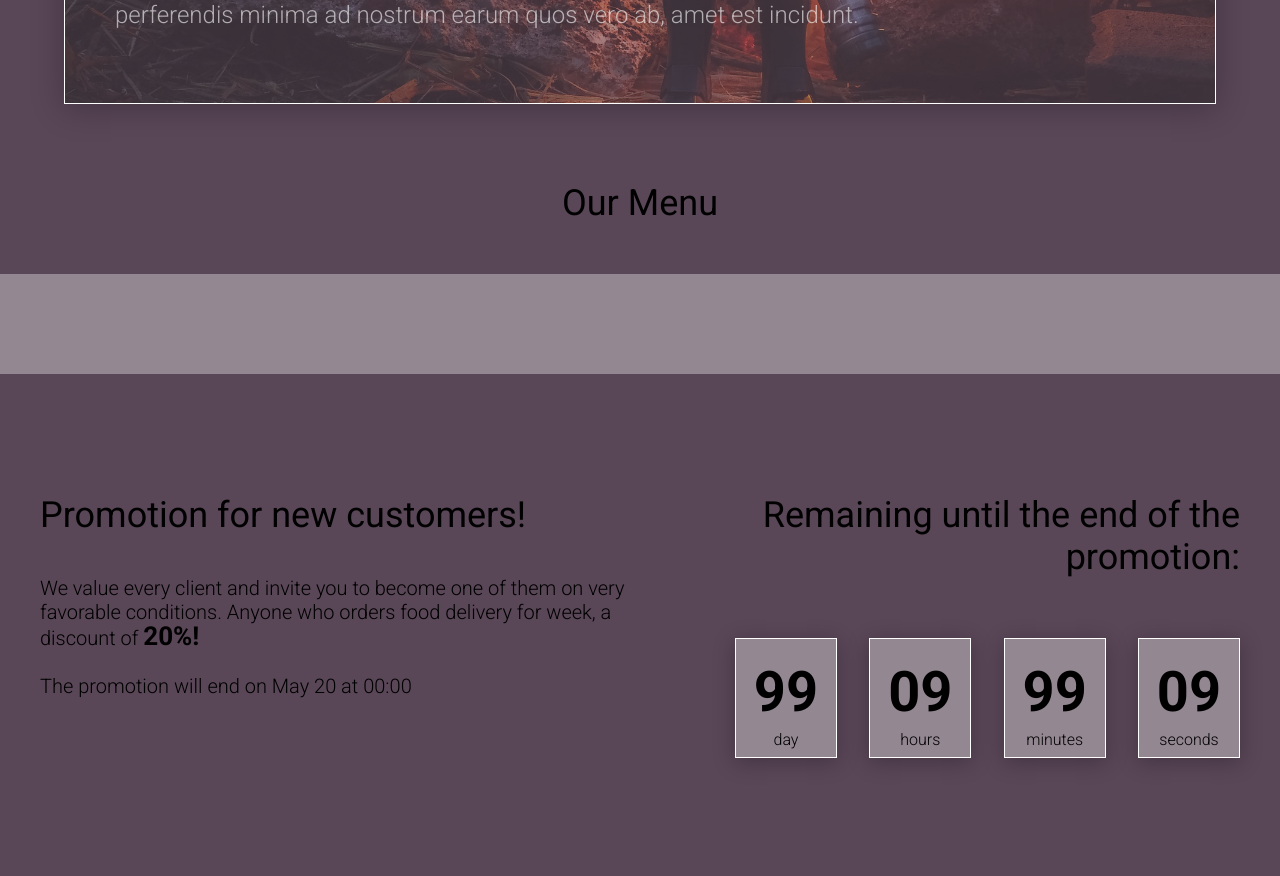
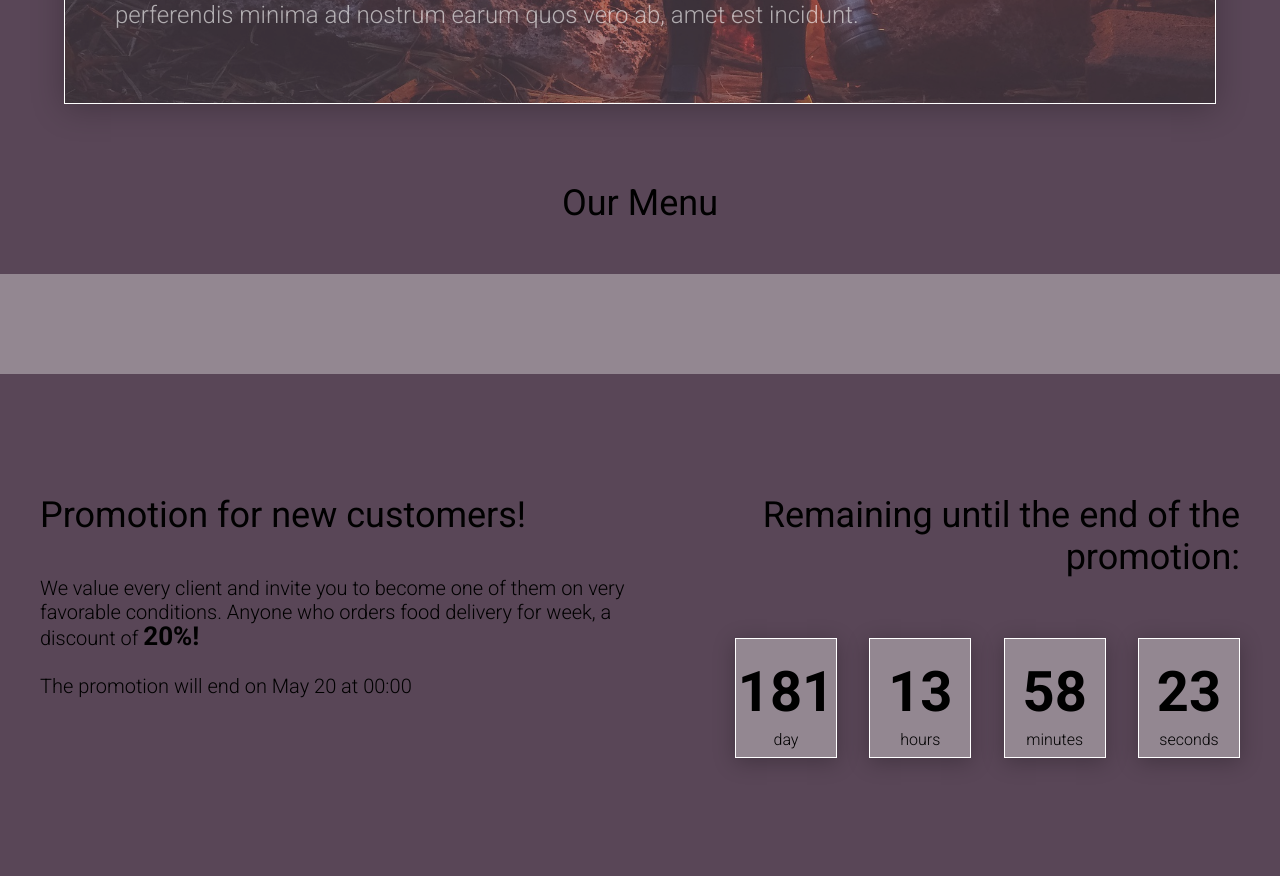
Before and after one commit to AsilbekToshkentov/javascript, a plain HTML site: page index.html in a window 1280 px wide. Shown: the part 2210-3086 px from the top of the page. Drawn offline with Linux system fonts and the light colour scheme.

Commit message:
timer done

```diff
--- a/index.html
+++ b/index.html
@@ -191,7 +191,7 @@
             class="order__input"
           />
           <img src="icons/right.svg" alt="right" />
-          <button class="button phone order_btn">Contact Us</button>
+          <button data-modal class="button phone order_btn">Contact Us</button>
         </form>
       </div>
     </div>
--- a/js/script.js
+++ b/js/script.js
@@ -45,4 +45,63 @@ window.addEventListener('DOMContentLoaded',()=>{
             });
         }
     });
+
+    //timer
+
+    const deadline="2023-12-12"
+
+    function getZero(num){
+        if(num >= 0 && num <10){
+            return `0${num}`
+        }else{
+            return num
+        }
+    }
+
+    function getTimeRemainder(endtime){
+        let days, hours,minutes,seconds;
+        const timer=Date.parse(endtime)-Date.parse(new Date())
+        if(timer<=0){
+            days=0,
+            hours=0,
+            minutes=0,
+            seconds=0
+        }else{
+            days=Math.floor(timer / (1000 * 60 * 60 * 24)),
+        hours=Math.floor((timer / (1000 * 60 * 60))%24),
+        minutes=Math.floor((timer / (1000* 60))%60),
+        seconds=Math.floor((timer/1000) %60);
+        }
+
+
+        return{timer,days,hours,minutes,seconds,}
+
+    }
+    function setClock(selector, endtime){
+        const timer=document.querySelector(selector),
+        days=timer.querySelector('#days'),
+        hours=timer.querySelector('#hours'),
+        minutes=timer.querySelector('#minutes'),
+        seconds=timer.querySelector('#seconds');
+
+
+
+
+      function updateClock() {
+    const t = getTimeRemainder(endtime);
+
+    days.innerHTML = getZero (t.days)
+    hours.innerHTML = getZero (t.hours)
+    minutes.innerHTML = getZero (t.minutes)
+    seconds.innerHTML = getZero (t.seconds)
+
+    if (t.timer <= 0) {
+      clearInterval(timeInterval);
+    }
+  }
+    updateClock()
+    const timeInterval = setInterval(updateClock, 1000);
+
+}
+    setClock(".timer", deadline);
 });
```
